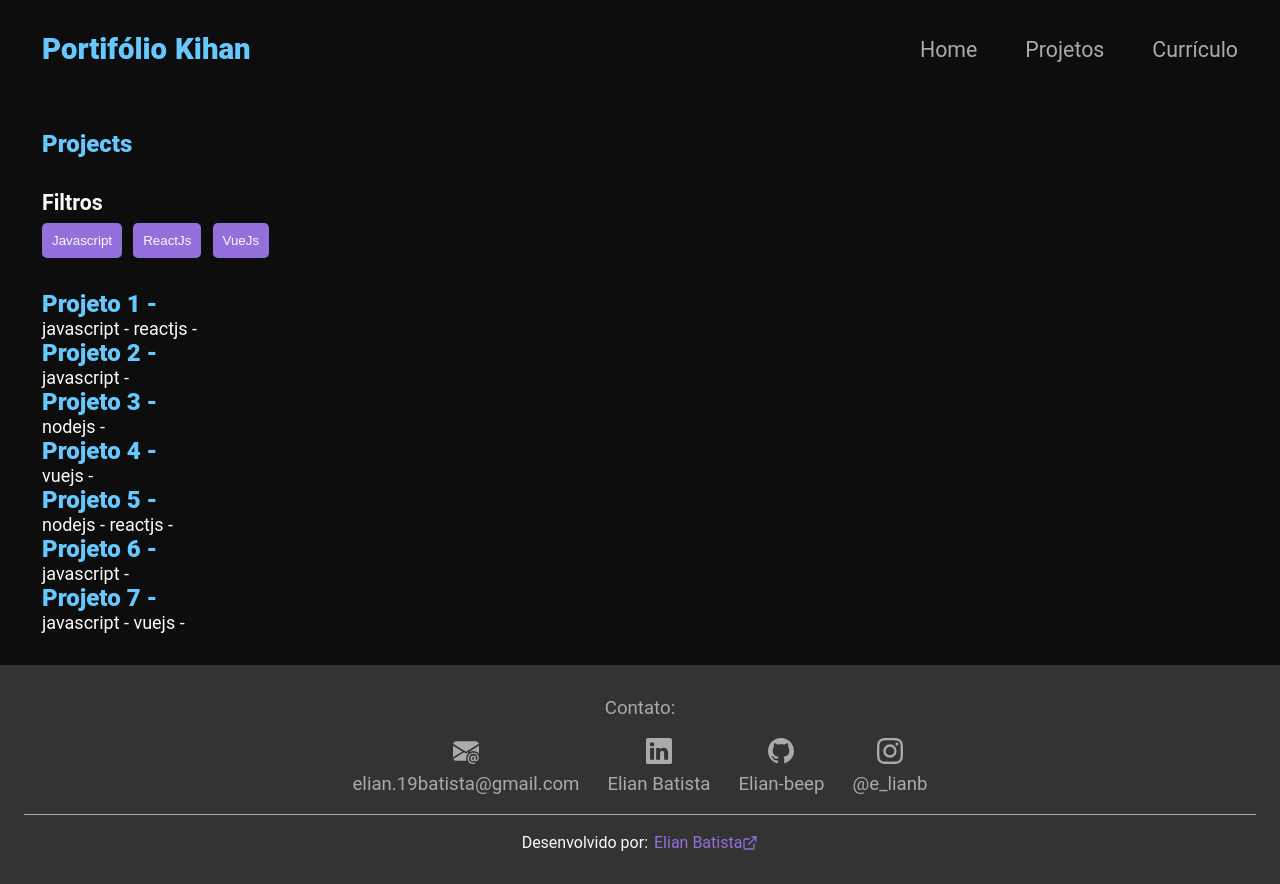
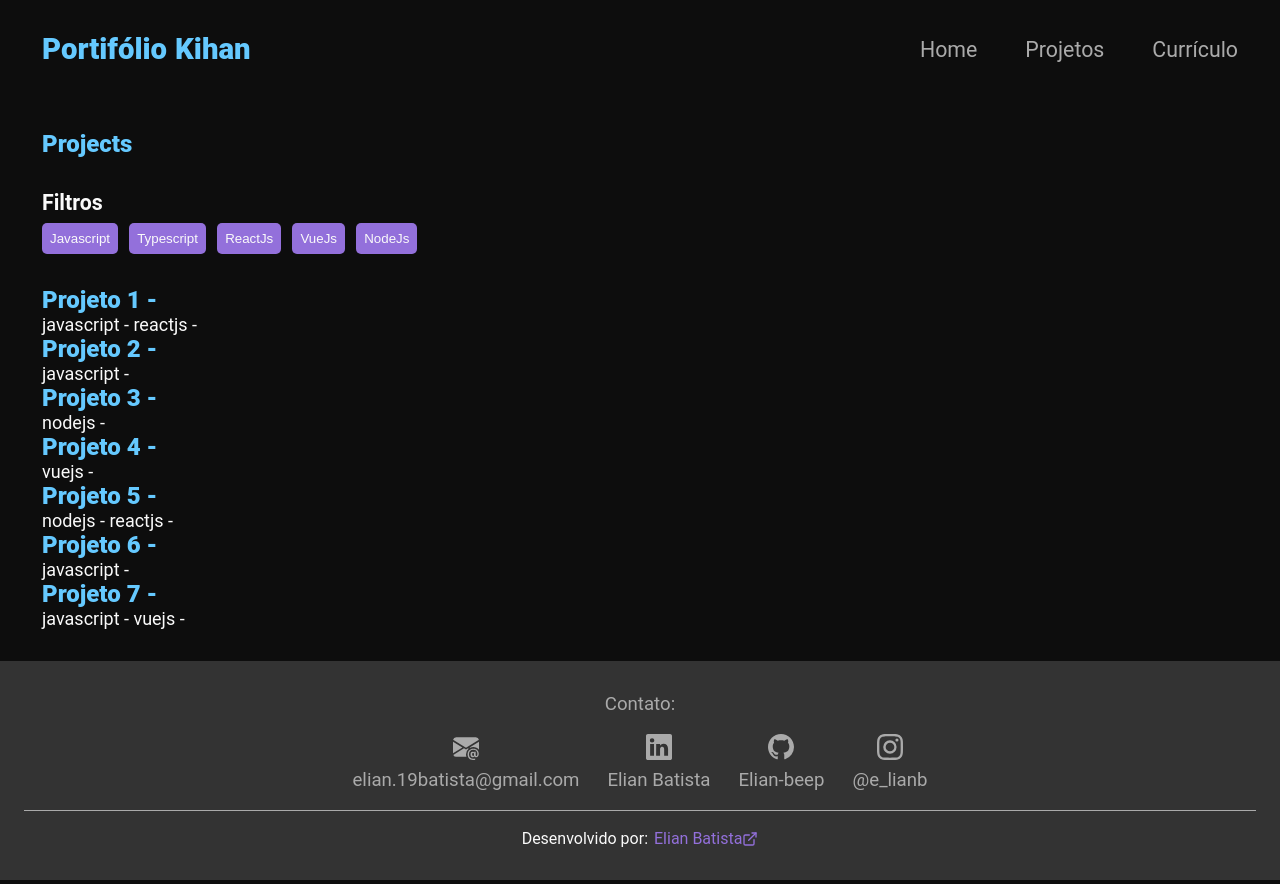
Before and after one commit to Elian-beep/port, a React (Create React App) app: page /projects in a window 1280 px wide. Built offline with nearby package versions, Linux system fonts and the light colour scheme.

Commit message:
git add . error

```diff
--- a/src/data/skills.json
+++ b/src/data/skills.json
@@ -10,6 +10,15 @@
     },
     {
         "_id": 2,
+        "tecTitle": "Typescript",
+        "urlImage": "https://raw.githubusercontent.com/Elian-beep/assets-online/main/portifolio/image-typescript.png",
+        "color": "#3178c6",
+        "habilitys": "Consumação de API | Lógica de Programação | Orientação a Objetos | Interfaces | Atualização de views",
+        "desc": "TypeScript é uma linguagem de programação livre e de código aberto que é uma superset da linguagem JavaScript.",
+        "category": "typescript"
+    },
+    {
+        "_id": 3,
         "tecTitle": "ReactJs",
         "urlImage": "https://raw.githubusercontent.com/Elian-beep/assets-online/main/portifolio/image-reactjs.png",
         "color": "#e6e6e6",
@@ -18,12 +27,21 @@
         "category": "reactjs"
     },
     {
-        "_id": 3,
+        "_id": 4,
         "tecTitle": "VueJs",
         "urlImage": "https://raw.githubusercontent.com/Elian-beep/assets-online/main/portifolio/image-vuejs.jpg",
         "color": "#28313a",
         "habilitys": "Reutilização de Componentes | Vue Router",
         "desc": "Vue.js é um framework progressivo de JavaScript, de código aberto e com foco em desenvolvimento de interfaces de usuário (UI).",
         "category": "vuejs"
+    },
+    {
+        "_id": 5,
+        "tecTitle": "NodeJs",
+        "urlImage": "https://raw.githubusercontent.com/Elian-beep/assets-online/main/portifolio/image-nodejs.jpg",
+        "color": "#000000",
+        "habilitys": "API Rest | Lógica de Programação | HTTP | Configurações Básicas CORS | AUTH | Comunicações com MongoDB",
+        "desc": "Node.js é uma plataforma de desenvolvimento de aplicações web em JavaScript, que permite a execução de código JavaScript fora do navegador, no lado do servidor.",
+        "category": "nodejs"
     }
 ]
--- a/src/pages/Projects/Projects.style.js
+++ b/src/pages/Projects/Projects.style.js
@@ -16,15 +16,22 @@ export const DivBtnfillter = styled.div`
 export const ButtonFillterS = styled.button`
     background-color: ${colors.purple_light};
     color: ${colors.white};
-    padding: 10px;
+    padding: 8px;
+    font-size: 10pt;
     border: none;
     border-radius: 5px;
     cursor: pointer;
+    transition: all 0.2s ease-in-out;
 
     ${ ({  isFilter }) => isFilter && css`
         background-color: ${colors.purple_dark};
-        box-shadow: inset 0px 1px 3px rgba(0, 0, 0, 0.3);
-        transform: translateY(1px);
+        box-shadow: inset 0px 2px 30px rgba(0, 0, 0, 0.7);
+        transform: translateY(3px);
     ` }
 
+    & :hover{
+        background-color: ${colors.purple_dark};
+    }
+
+
 `;
```
